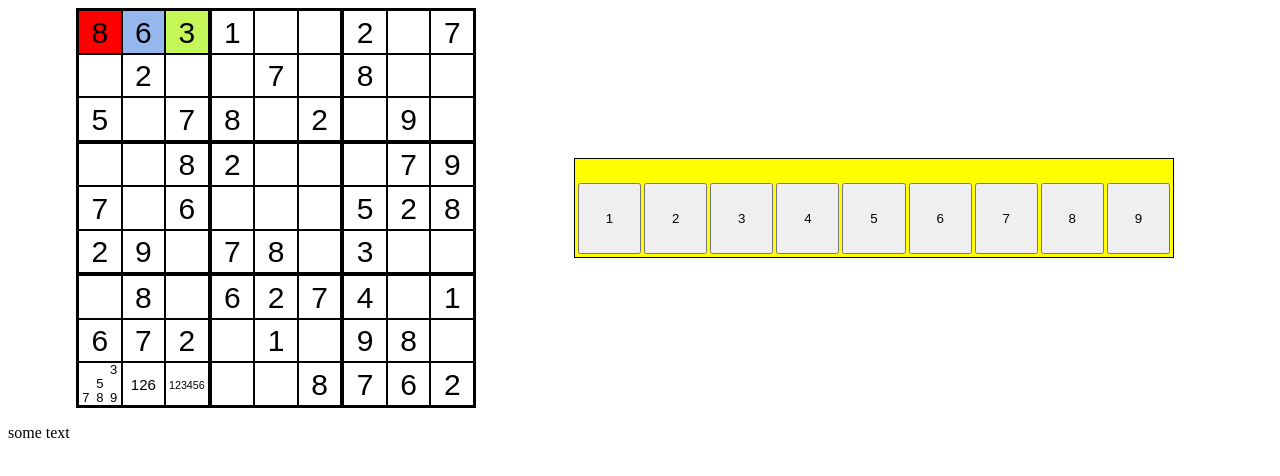
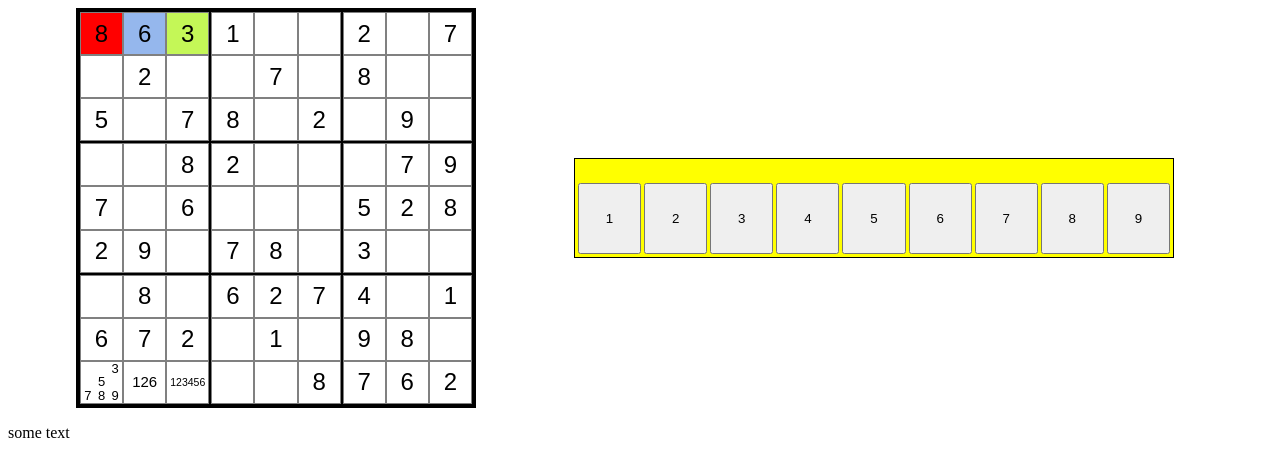
Before and after one commit to praemdonck/SudokuPartner, a plain HTML site: page index.html in a window 1280 px wide. Drawn offline with Linux system fonts and the light colour scheme.

Commit message:
Pre jquery version

```diff
--- a/index.html
+++ b/index.html
@@ -9,102 +9,93 @@
   box-sizing: border-box;
 }
 
-.grid-container {
-    border:1.75px solid black;
-    display: grid;
-    grid-template-columns: 33.33% auto 33.33%;
-    grid-template-rows: 33.33% auto 33.33%;
-    gap: 0px;
+.main-board {
+    /* box-sizing: content-box; */
+    border: 3px solid black;
     padding: 0px;
     width: 400px;
     height: 400px;
-    /* position: absolute; */
 }
 
-.grid-container > div {
-    border: 0.5px solid black;
-    text-align: center;
-    padding: 0;
-    font-size: 30px;
-    font-family: arial;
+.board-row:after {
+  clear: both;
+  display: table;
 }
 
-.box-container {
-    border: None;
-    display: grid;
-    grid-template-columns: 33.33% auto 33.33%;
-    grid-template-rows: 33.33% auto 33.33%;
-    gap: 0px;
-    padding: 0px;
-    width: 100%;
-    height: 100%;
+.board-row {
+  height: 33.3333%;
 }
 
-/* .box-container > div { */
-.cellDefault {
-    border: solid 0.5px black;
-    text-align: center;
-    padding-top: 15%;
-    font-size: 30px;
-    line-height: 30px;
+
+.box {
+  background: #fff;
+  border: 1px solid black;
+  float: left;
+  height: 100%;
+  width: 33.33333%;
+}
+
+.cell {
+  background: #fff;
+  border: 0.5px solid grey;
+  float: left;
+  font-size: 24px;
+  line-height: 30px;
+  height: 100%;
+  text-align: center;
+  width: 33.33333%;
+  font-family: arial;
+  display: inline-flex;
+  align-items: center;
+  justify-content: center;
 }
 
 .cellCandidateType1 {
-    border: solid 0.5px black;
-    display: grid;
-    grid-template-columns: 33.33% 33.33% 33.33%;
-    grid-template-rows: 33.33% 33.33% 33.33%;
-    gap: 0px;
-    padding: 0px;
-    width: 100%;
-    height: 100%;
+  background: #fff;
+  border: 0.5px solid grey;
+  float: left;
+  height: 100%;      /* of box row */
+  width: 33.33333%;  /* of box */
+
+}
+.candidateType1 {
+    float: left;
+    height: 100%;      /* of cell row */
+    width: 33.33333%;  /* of cell */
+    font-size: 13px;
+    line-height: 10px;
+    font-family: arial;
+
+    display: inline-flex;
+    align-items: center;
+    justify-content: center;
 }
 
-.candidateType1 {
-    font-size: 13px;
-    line-height: 10px;
-    padding-top: 2px;
-    font-family: arial;
-}
 
 
 @media only screen and (max-width: 430px) {
     body {
         background-color: whitesmoke;
     }
-    .grid-container {
+    .main-board {
         width: 97vw;
-        height: 97vw;
-        border:1.5px solid black;
+        height: 92vw;
+        border: 2px solid black;
     }
 
-    .cellDefault {
+    .cell{
         border: solid 0.5px grey;
-        text-align: center;
-        padding-top: 25%;
-        font-size: 26px;
-        line-height: 26px;
+        font-size: 20px;
+        line-height: 20px;
     }
 
-    .grid-container > div {
+    /* .main-board > div {
         border:0.75px solid black;
-    }
-
-    .cellCandidateType1 {
-        border: solid 0.5px grey;
-        display: grid;
-        grid-template-columns: 33.33% 33.33% 33.33%;
-        grid-template-rows: 33.33% 33.33% 33.33%;
-        gap: 0px;
-        padding: 0px;
-        width: 100%;
-        height: 100%;
-    }
+    } */
 
     .candidateType1 {
         font-size: 13px;
         line-height: 10px;
-        padding-top: 1.5px;
     }
 </style>
 
@@ -120,17 +111,25 @@
                 align-items: center;
                 /* background-color: DodgerBlue; */
                 ">
-        <div id="sudokuBoard" class="grid-container">
-            <div id="BOX_0" class="box-container"></div>
-            <div id="BOX_1" class="box-container"></div>
-            <div id="BOX_2" class="box-container"></div>
-            <div id="BOX_3" class="box-container"></div>
-            <div id="BOX_4" class="box-container"></div>
-            <div id="BOX_5" class="box-container"></div>
-            <div id="BOX_6" class="box-container"></div>
-            <div id="BOX_7" class="box-container"></div>
-            <div id="BOX_8" class="box-container"></div>
+        <div id="sudokuBoard" class="main-board">
+            <div class="board-row">
+                <div id="BOX_0" class="box"></div>
+                <div id="BOX_1" class="box"></div>
+                <div id="BOX_2" class="box"></div>
+            </div>
+            <div class="board-row">
+                <div id="BOX_3" class="box"></div>
+                <div id="BOX_4" class="box"></div>
+                <div id="BOX_5" class="box"></div>
+            </div>
+            <div class="board-row">
+                <div id="BOX_6" class="box"></div>
+                <div id="BOX_7" class="box"></div>
+                <div id="BOX_8" class="box"></div>
+            </div>
         </div>
+
+
         <div style="width: 600px;
                     height: 100px;
                     margin: 30px;
--- a/sudoku_view.js
+++ b/sudoku_view.js
@@ -3,19 +3,25 @@ sudokuBoard.addEventListener("contextmenu", e => e.preventDefault());
 const body = document.getElementById("body");
 body.addEventListener("contextmenu", e => e.preventDefault());
 
-function generateSudokuCells(box, boxHeight) {
-    const cellHeight = boxHeight / 3;
+function generateSudokuCells(box) {
+    // const cellHeight = boxHeight / 3;
 
     let cellsHTML = `
-    <div id="CELL_${SudokuMap.boxIndices[box][0]}" class="cellDefault"></div>
-    <div id="CELL_${SudokuMap.boxIndices[box][1]}" class="cellDefault"></div>
-    <div id="CELL_${SudokuMap.boxIndices[box][2]}" class="cellDefault"></div>
-    <div id="CELL_${SudokuMap.boxIndices[box][3]}" class="cellDefault"></div>
-    <div id="CELL_${SudokuMap.boxIndices[box][4]}" class="cellDefault"></div>
-    <div id="CELL_${SudokuMap.boxIndices[box][5]}" class="cellDefault"></div>
-    <div id="CELL_${SudokuMap.boxIndices[box][6]}" class="cellDefault"></div>
-    <div id="CELL_${SudokuMap.boxIndices[box][7]}" class="cellDefault"></div>
-    <div id="CELL_${SudokuMap.boxIndices[box][8]}" class="cellDefault"></div>`
+        <div class="board-row">
+          <div id="CELL_${SudokuMap.boxIndices[box][0]}" class="cell"></div>
+          <div id="CELL_${SudokuMap.boxIndices[box][1]}" class="cell"></div>
+          <div id="CELL_${SudokuMap.boxIndices[box][2]}" class="cell"></div>
+        </div>
+        <div class="board-row">
+          <div id="CELL_${SudokuMap.boxIndices[box][3]}" class="cell"></div>
+          <div id="CELL_${SudokuMap.boxIndices[box][4]}" class="cell"></div>
+          <div id="CELL_${SudokuMap.boxIndices[box][5]}" class="cell"></div>
+        </div>
+        <div class="board-row">
+          <div id="CELL_${SudokuMap.boxIndices[box][6]}" class="cell"></div>
+          <div id="CELL_${SudokuMap.boxIndices[box][7]}" class="cell"></div>
+          <div id="CELL_${SudokuMap.boxIndices[box][8]}" class="cell"></div>
+        </div>`;
 
     return cellsHTML;
 }
@@ -28,17 +34,24 @@ function fillCellCandidatesType1(cell, candidatesSet)
             candidates[candidate-1] = candidate;
 
     let candidateHTML = `
+        <div class="board-row">
           <div class="candidateType1">${candidates[0]}</div>
           <div class="candidateType1">${candidates[1]}</div>
           <div class="candidateType1">${candidates[2]}</div>
+        </div>
+        <div class="board-row">
           <div class="candidateType1">${candidates[3]}</div>
           <div class="candidateType1">${candidates[4]}</div>
           <div class="candidateType1">${candidates[5]}</div>
+        </div>
+        <div class="board-row">
           <div class="candidateType1">${candidates[6]}</div>
           <div class="candidateType1">${candidates[7]}</div>
-    <div class="candidateType1">${candidates[8]}</div>`
+          <div class="candidateType1">${candidates[8]}</div>
+        </div>`;
 
     cellsArray[cell].className = 'cellCandidateType1';
+    cellsArray[cell].innerText  = '';
     cellsArray[cell].innerHTML = candidateHTML;
 }
 
@@ -213,7 +226,7 @@ function cellSetValue(cell, value)
 {
     cellsArray[cell].style.fontSize = "";
     cellsArray[cell].innerHTML = value;
-    cellsArray[cell].className = 'cellDefault';
+    cellsArray[cell].className = 'cell';
 }
 
 // cellData can have the following properties:
@@ -250,11 +263,12 @@ for (let i=0; i<9; i++)
 
 // Add cells to boxes
 {
-    const boxHeight = boxesArray[0].getBoundingClientRect().height
+    // const boxHeight = boxesArray[0].getBoundingClientRect().height
     for (let i = 0; i < 9; i++) {
-        boxesArray[i].innerHTML = generateSudokuCells(i, boxHeight);
+        boxesArray[i].innerHTML = generateSudokuCells(i);
     }
 }
+
 
 // Generate Cells Array
 const cellsArray = [];
@@ -292,7 +306,8 @@ for (let i=0; i<81; i++)
     cellValue = cellValue === "0" ? "" : cellValue;
     cellSetValue(i, cellValue);
 }
-// fillCellCandidatesType1(72, ['','',3,'',5,'',7,8,9])
+
+// // fillCellCandidatesType1(72, ['','',3,'',5,'',7,8,9])
 fillCellCandidatesType1(72, new Set([3,5,7,8,9]))
 fillCellCandidatesType2(73, new Set([1,2,6]))
 fillCellCandidatesType2(74, new Set([1,2,3,4,5,6]))
```
Lines whose indentation alone changed are shown as unchanged.
